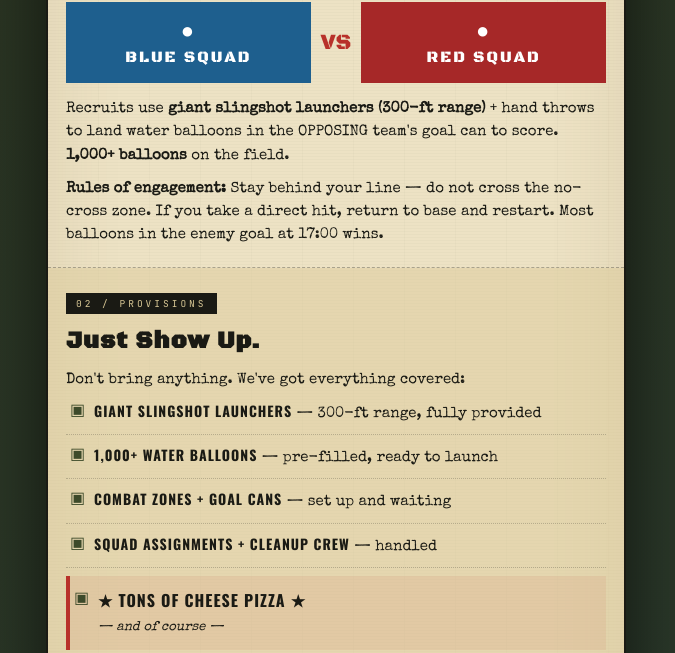
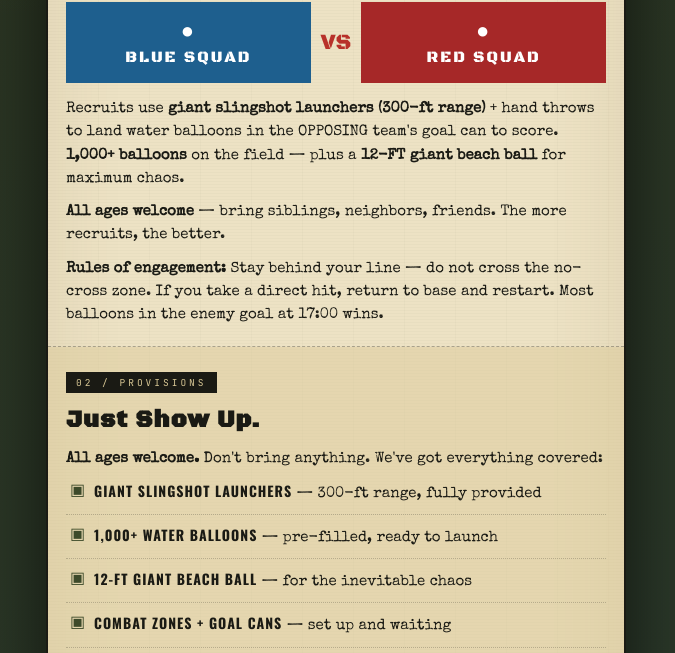
Before and after one commit to landonyourfeet/Elikai, a website: page public/index.html in a window 1280 px wide. Shown: the part 2067-2720 px from the top of the page, without its empty margins (304-979 px from the left). Drawn offline with nearby package versions, Linux system fonts and the light colour scheme.

Commit message:
Update index.html

```diff
--- a/public/index.html
+++ b/public/index.html
@@ -8,11 +8,11 @@
 <!-- ============================================================== -->
 <!--  RICH LINK PREVIEW — what shows when you text/share this URL    -->
 <!-- ============================================================== -->
-<meta name="description" content="Elikai's 12th Birthday Water Balloon Battle • This Saturday May 2 · 3–5PM • North Rotary Park OKC. Slingshots, 1,000+ balloons, TONS of cheese pizza. Just show up — don't bring anything. Tap for full briefing & RSVP.">
+<meta name="description" content="Elikai's 12th Birthday Water Balloon Battle • This Saturday May 2 · 3–5PM • North Rotary Park OKC. All ages welcome. Slingshots, 1,000+ balloons, 12-ft beach ball, TONS of cheese pizza. Just show up — don't bring a thing. Tap for full briefing & RSVP.">
 
 <meta property="og:type" content="website">
-<meta property="og:title" content="🎈 OPERATION: HYDRO STRIKE — You're Recruited">
-<meta property="og:description" content="Elikai's 12th Birthday Water Balloon Battle • THIS SAT MAY 2 · 3–5PM • North Rotary Park OKC. Slingshots, 1,000 balloons, TONS of cheese pizza. Just show up. Tap to RSVP.">
+<meta property="og:title" content="🎈 OPERATION: HYDRO STRIKE — All Ages Recruited">
+<meta property="og:description" content="Elikai's 12th Birthday Water Balloon Battle • THIS SAT MAY 2 · 3–5PM · North Rotary Park OKC. All ages welcome. Slingshots, 1,000 balloons, 12-FT BEACH BALL, TONS of cheese pizza. Just show up. Tap to RSVP.">
 <meta property="og:image" content="__BASE_URL__/share-card.jpg">
 <meta property="og:image:secure_url" content="__BASE_URL__/share-card.jpg">
 <meta property="og:image:width" content="1200">
@@ -24,7 +24,7 @@
 
 <meta name="twitter:card" content="summary_large_image">
 <meta name="twitter:title" content="🎈 OPERATION: HYDRO STRIKE">
-<meta name="twitter:description" content="THIS SAT MAY 2 · 3–5PM • North Rotary Park OKC. Slingshots, balloons, TONS of cheese pizza. Just show up. Tap to RSVP.">
+<meta name="twitter:description" content="THIS SAT MAY 2 · 3–5PM · OKC. All ages. Slingshots, balloons, 12-ft beach ball, TONS of cheese pizza. Just show up. Tap to RSVP.">
 <meta name="twitter:image" content="__BASE_URL__/share-card.jpg">
 
 <meta name="theme-color" content="#1a1a14">
@@ -547,17 +547,19 @@
       <div class="vs-x">VS</div>
       <div class="squad-box r"><span class="dot">●</span>RED SQUAD</div>
     </div>
-    <p>Recruits use <strong>giant slingshot launchers (300-ft range)</strong> + hand throws to land water balloons in the OPPOSING team's goal can to score. <strong>1,000+ balloons</strong> on the field.</p>
+    <p>Recruits use <strong>giant slingshot launchers (300-ft range)</strong> + hand throws to land water balloons in the OPPOSING team's goal can to score. <strong>1,000+ balloons</strong> on the field — plus a <strong>12-FT giant beach ball</strong> for maximum chaos.</p>
+    <p><strong>All ages welcome</strong> — bring siblings, neighbors, friends. The more recruits, the better.</p>
     <p><strong>Rules of engagement:</strong> Stay behind your line — do not cross the no-cross zone. If you take a direct hit, return to base and restart. Most balloons in the enemy goal at 17:00 wins.</p>
   </div>
 
   <div class="section alt">
     <span class="section-tag">02 / PROVISIONS</span>
     <h2>Just Show Up.</h2>
-    <p>Don't bring anything. We've got everything covered:</p>
+    <p><strong>All ages welcome.</strong> Don't bring anything. We've got everything covered:</p>
     <ul class="loadout">
       <li><strong>Giant slingshot launchers</strong> — 300-ft range, fully provided</li>
       <li><strong>1,000+ water balloons</strong> — pre-filled, ready to launch</li>
+      <li><strong>12-FT giant beach ball</strong> — for the inevitable chaos</li>
       <li><strong>Combat zones + goal cans</strong> — set up and waiting</li>
       <li><strong>Squad assignments + cleanup crew</strong> — handled</li>
       <li style="background:rgba(184,49,42,0.08);padding:12px 12px 12px 28px;margin-top:8px;border-left:4px solid var(--classified)"><strong style="font-size:16px">★ TONS OF CHEESE PIZZA ★</strong><br><em style="font-size:13px">— and of course —</em></li>
```
